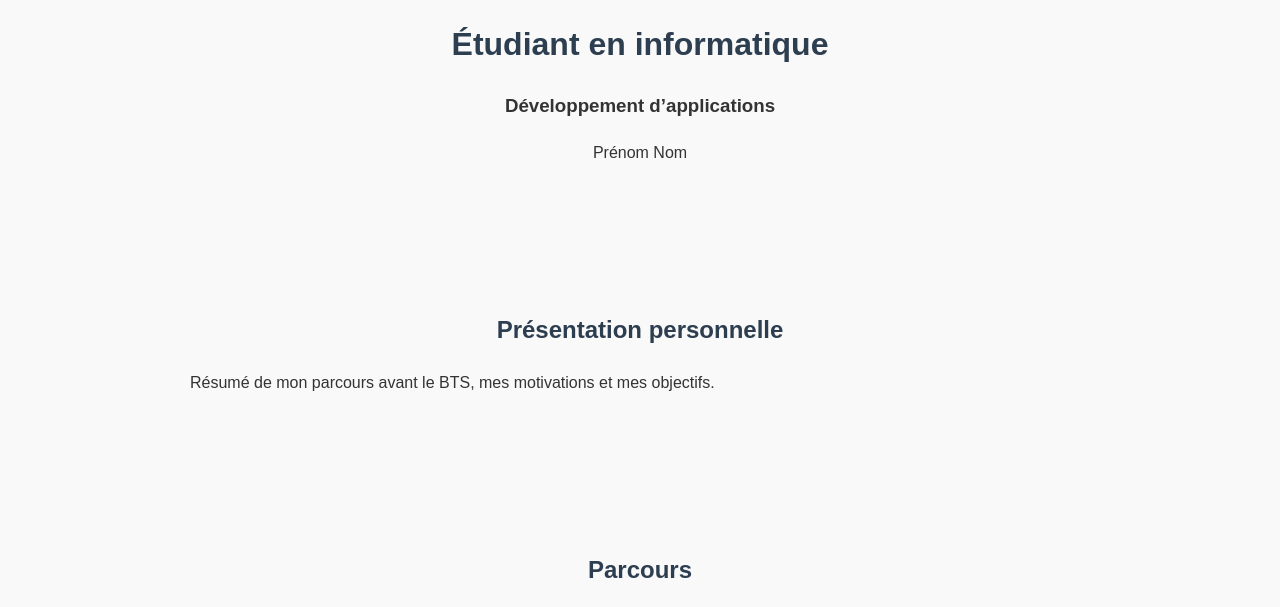
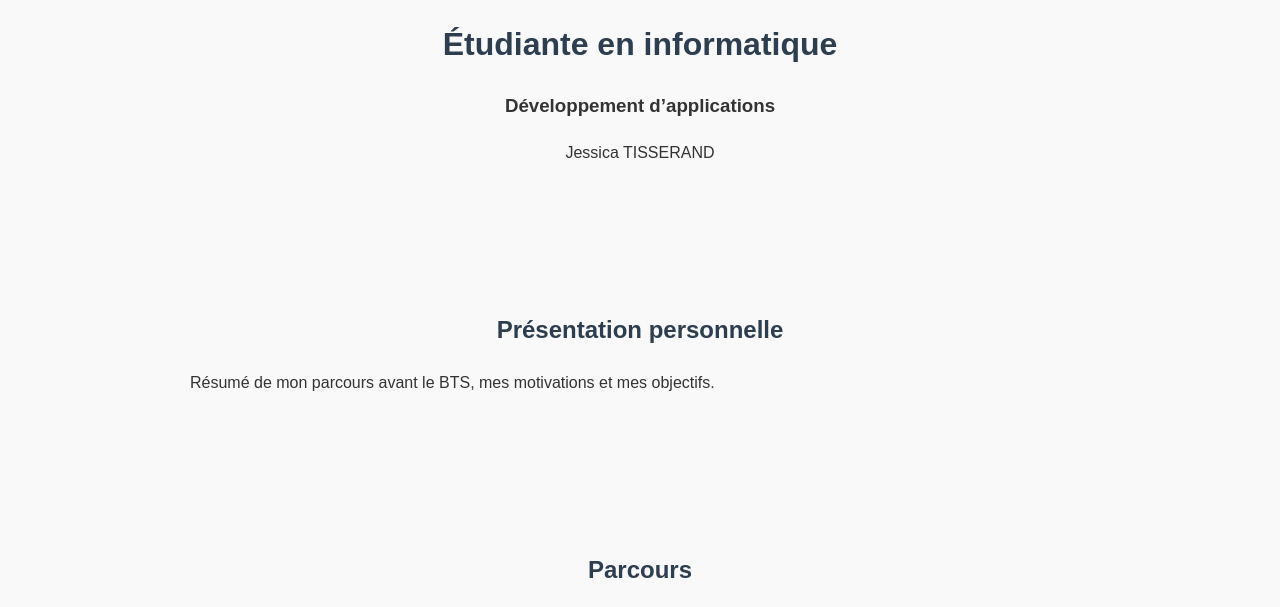
Before and after one commit to jessica-tisserand/portfolio, a plain HTML site: page index.html in a window 1280 px wide. Shown: the part 134-741 px from the top of the page. Drawn offline with Linux system fonts and the light colour scheme.

Commit message:
Update index.html

```diff
--- a/index.html
+++ b/index.html
@@ -2,7 +2,7 @@
 <html lang="fr">
 <head>
   <meta charset="UTF-8">
-  <title>Portfolio BTS SIO - Étudiant en informatique</title>
+  <title>Portfolio BTS SIO - Étudiante en informatique</title>
   <link rel="stylesheet" href="style.css">
 </head>
 <body>
@@ -19,9 +19,9 @@
 
 <header>
   <img src="photo.jpg" alt="Photo de profil">
-  <h1>Étudiant en informatique</h1>
+  <h1>Étudiante en informatique</h1>
   <h3>Développement d’applications</h3>
-  <p>Prénom Nom</p>
+  <p>Jessica TISSERAND</p>
 </header>
 
 <section id="about">
@@ -32,7 +32,7 @@
 <section id="experience">
   <h2>Parcours</h2>
   <div class="timeline">
-    <p><strong>2019 :</strong> Bac</p>
+    <p><strong>2022 :</strong> Bac</p>
     <p><strong>2025 :</strong> BTS SIO (CNED, SLAM)</p>
     <p><strong>Stage :</strong> à venir</p>
   </div>
```
